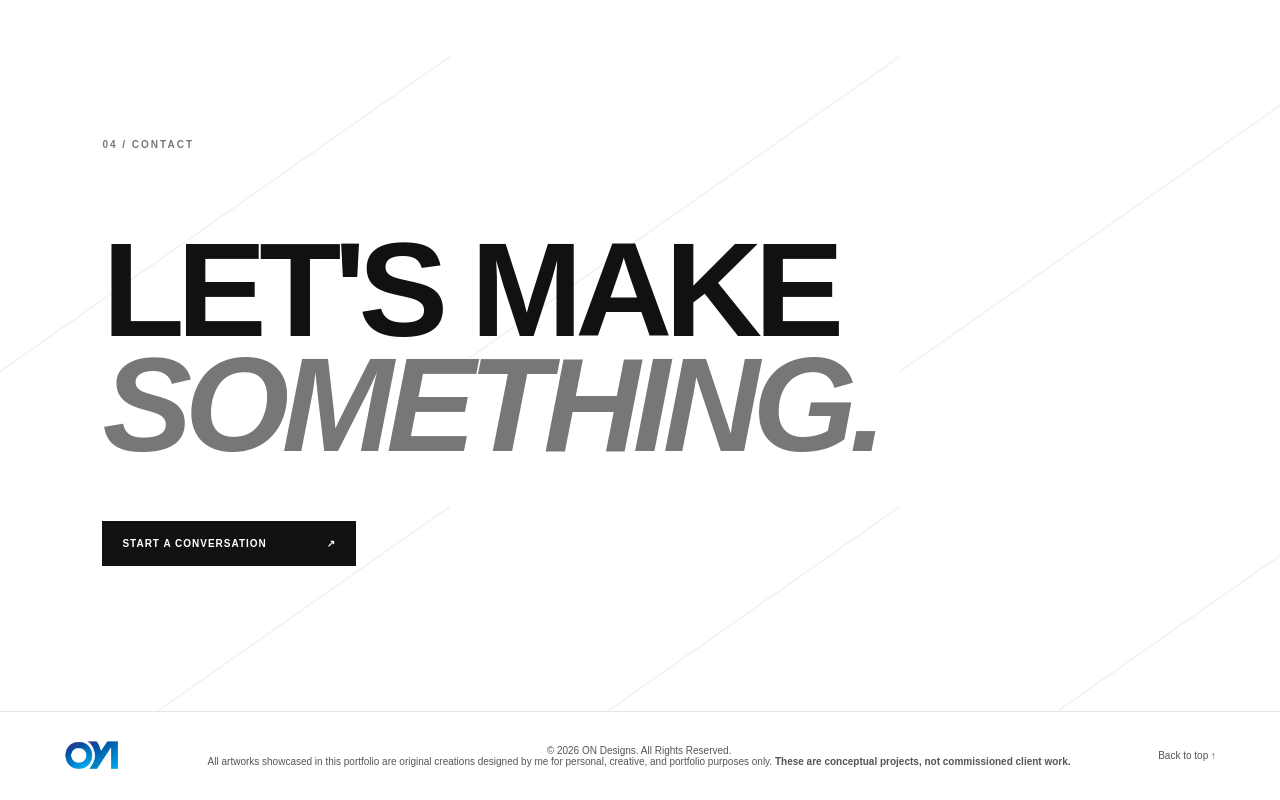
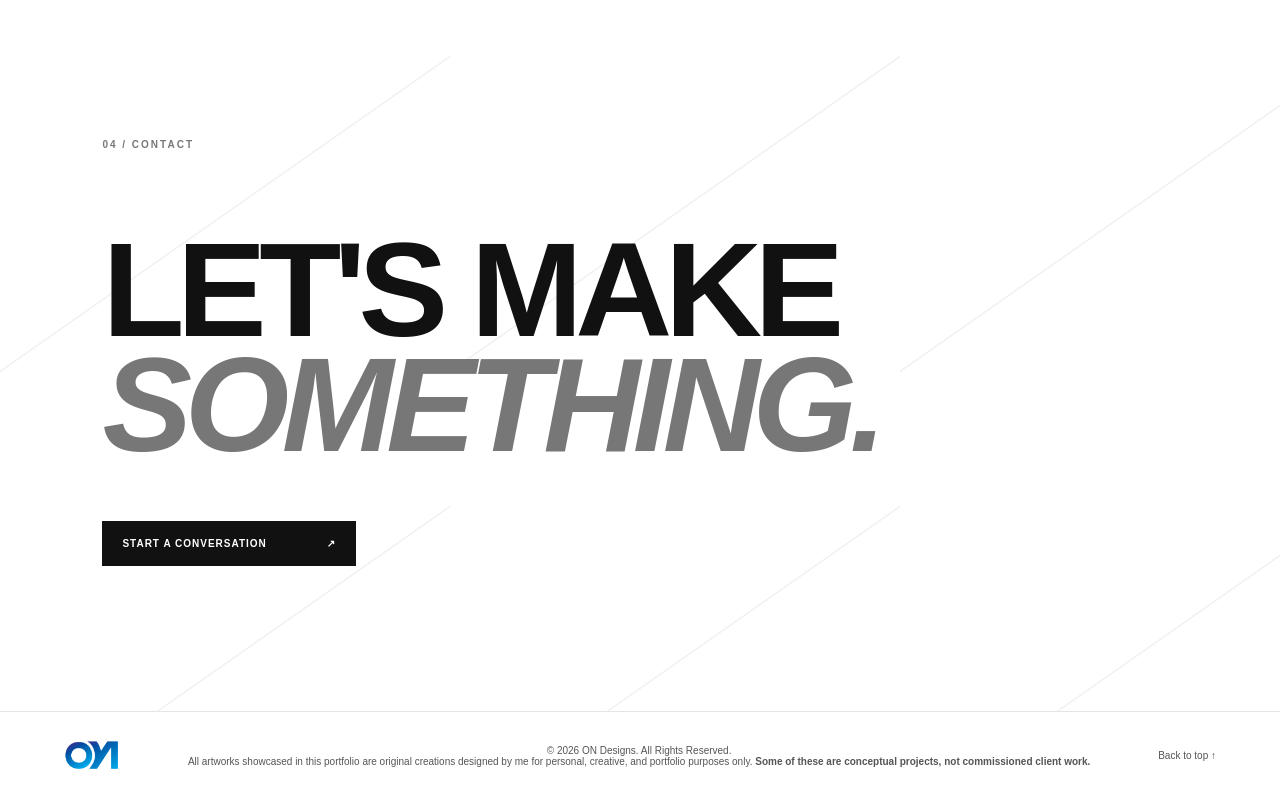
Before and after one commit to Oditha3/ONDesigns, a plain HTML site: page index.html in a window 1280 px wide. Shown: the part 4634-5434 px from the top of the page. Drawn offline with Linux system fonts and the light colour scheme; a script that the page names is missing.

Commit message:
Revise footer content for clarity
Updated footer text to clarify project status.

```diff
--- a/index.html
+++ b/index.html
@@ -83,7 +83,7 @@
 </section>
 </main>
 
-<footer><a class="footer-brand" href="#home" aria-label="ON Designs home"><img class="on-mark" src="on-logo.png" alt="ON Designs"></a><span style=text-align:center>© 2026 ON Designs. All Rights Reserved.<br> All artworks showcased in this portfolio are original creations designed by me for personal, creative, and portfolio purposes only. <b>These are conceptual projects, not commissioned client work.</b></span><div class="footer-links"><!--<a href="https://on-designs.freebow128.chatgpt.site/admin">Manage portfolio ↗</a>--><a href="#home">Back to top ↑</a></div></footer>
+<footer><a class="footer-brand" href="#home" aria-label="ON Designs home"><img class="on-mark" src="on-logo.png" alt="ON Designs"></a><span style=text-align:center>© 2026 ON Designs. All Rights Reserved.<br> All artworks showcased in this portfolio are original creations designed by me for personal, creative, and portfolio purposes only. <b>Some of these are conceptual projects, not commissioned client work.</b></span><div class="footer-links"><a href="#home">Back to top ↑</a></div></footer>
 
 <div class="follow" id="follow">VIEW<br>↗</div>
 <div class="modal" id="modal" role="dialog" aria-modal="true" aria-labelledby="mtitle" tabindex="-1">
```
